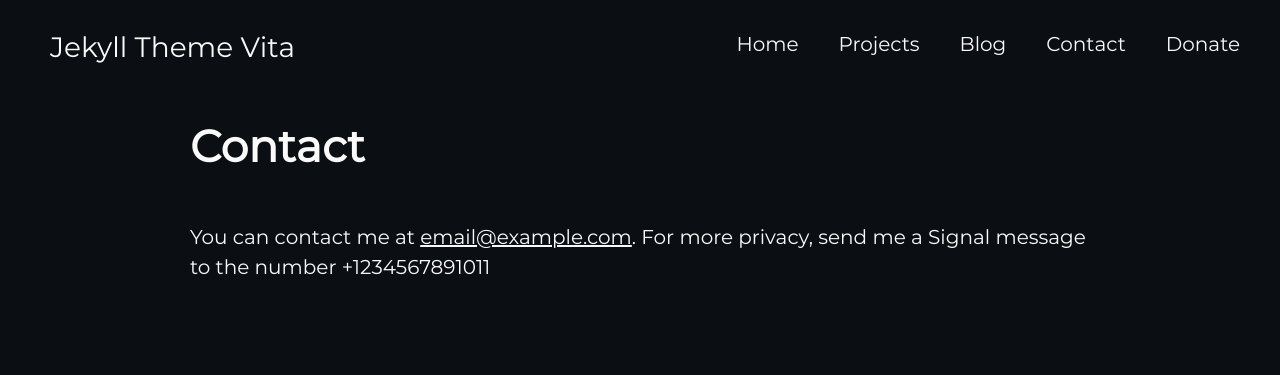
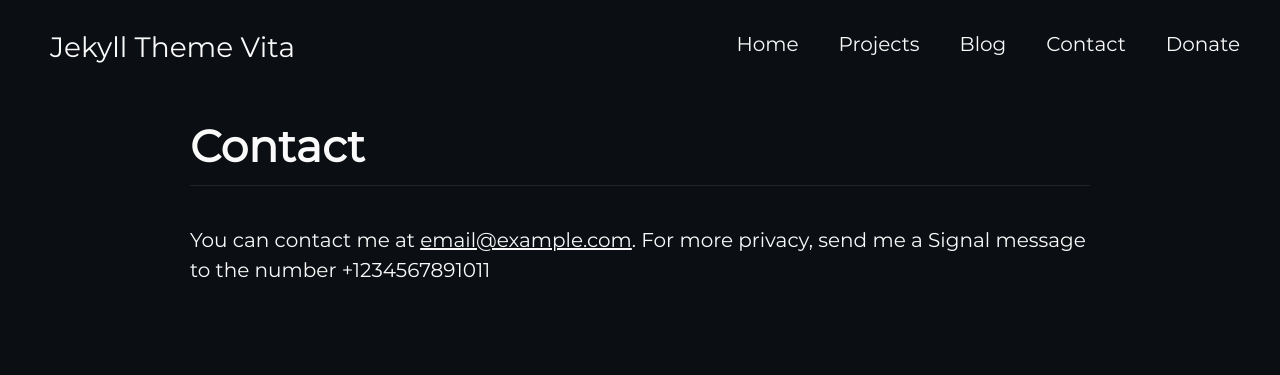
Before and after one commit to martinmorando/jekyll-theme-vita, a Jekyll site: the page built from pages/contact.md, in a window 1280 px wide. Shown: the top 375 px of the page. Built offline with Jekyll 4.4.1, drawn with Linux system fonts in a browser that asks for light colours; some web fonts are replaced.

Commit message:
Minor style improvements in page title

```diff
--- a/assets/css/main.sass
+++ b/assets/css/main.sass
@@ -186,7 +186,9 @@ img
     text-align: center
 
 .page-title
-    margin-bottom: 30px
+    padding-bottom: 12px
+    margin-bottom: 20px
+    border-bottom: 1px solid #222
 
 .breadcrumb > ul
     float: none
```
